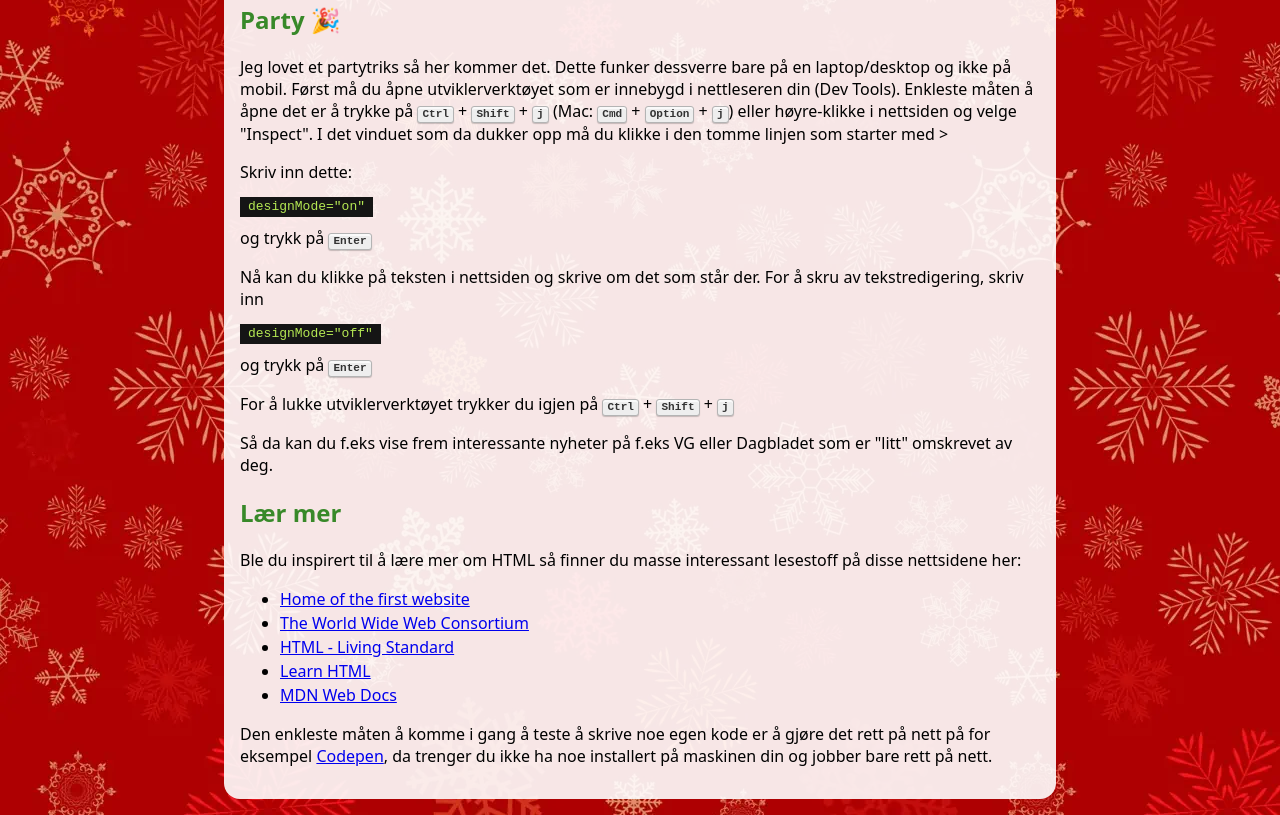
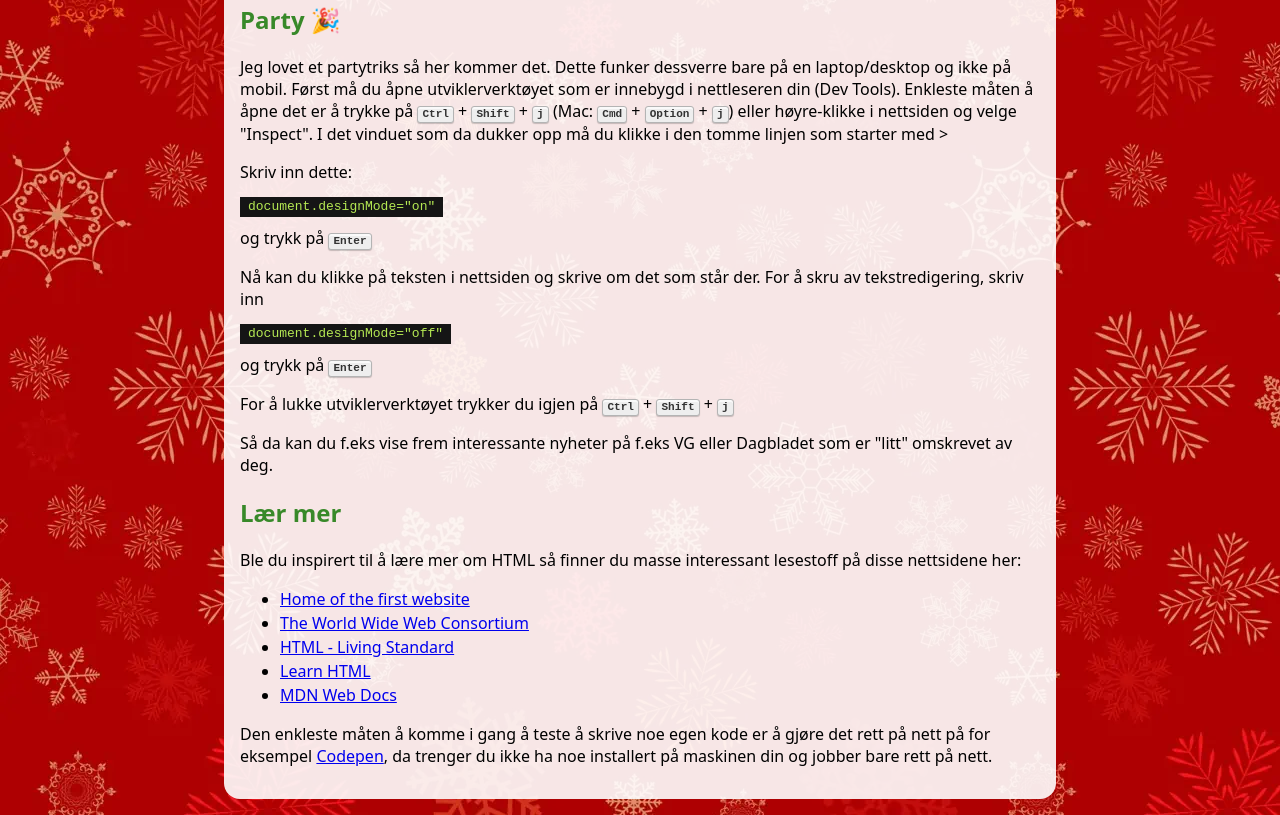
Before and after one commit to asbjoerh/xmas-01, a plain HTML site: page index.html in a window 1280 px wide. Shown: the part 1408-2223 px from the top of the page. Drawn offline with Linux system fonts and the light colour scheme.

Commit message:
fix: corrects js for console

```diff
--- a/index.html
+++ b/index.html
@@ -140,9 +140,9 @@
         må du klikke i den tomme linjen som starter med &gt;
     </p>
     <p>Skriv inn dette:
-    <pre><code>designMode="on"</code></pre> og trykk på <kbd>Enter</kbd></p>
+    <pre><code>document.designMode="on"</code></pre> og trykk på <kbd>Enter</kbd></p>
     <p>Nå kan du klikke på teksten i nettsiden og skrive om det som står der. For å skru av tekstredigering, skriv inn
-    <pre><code>designMode="off"</code></pre> og trykk på <kbd>Enter</kbd></p>
+    <pre><code>document.designMode="off"</code></pre> og trykk på <kbd>Enter</kbd></p>
     <p>For å lukke utviklerverktøyet trykker du
         igjen på <kbd>Ctrl</kbd> + <kbd>Shift</kbd> + <kbd>j</kbd></p>
     <p>Så da kan du f.eks vise frem interessante nyheter på f.eks VG eller Dagbladet som er "litt" omskrevet av
```
